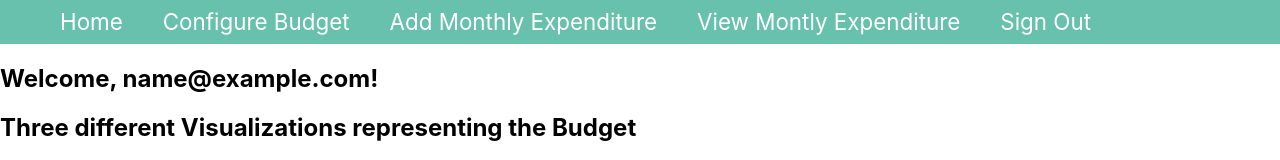
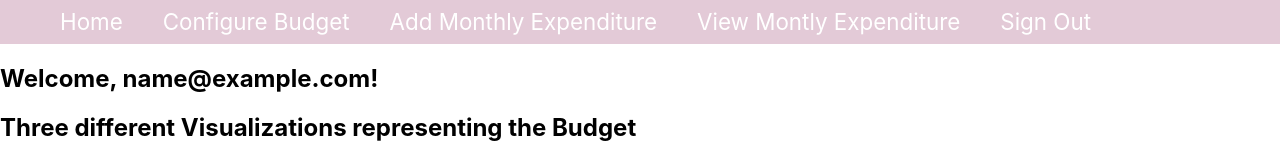
Before and after one commit to saicharankavuri/final-project, a React (Create React App) app: page / in a window 1280 px wide. Shown: the top 160 px of the page. Built offline with nearby package versions, Linux system fonts and the light colour scheme; no server answers; sample sign-in values are in the browser's storage.

Commit message:
changed color

```diff
--- a/src/App.css
+++ b/src/App.css
@@ -8,7 +8,7 @@
 }
 div.menu {
   width: 100%;
-  background-color: hsl(166, 42%, 58%);
+  background-color: hsl(328, 31%, 84%);
   height: 44px;
   padding: 0 40px; }
 
```
